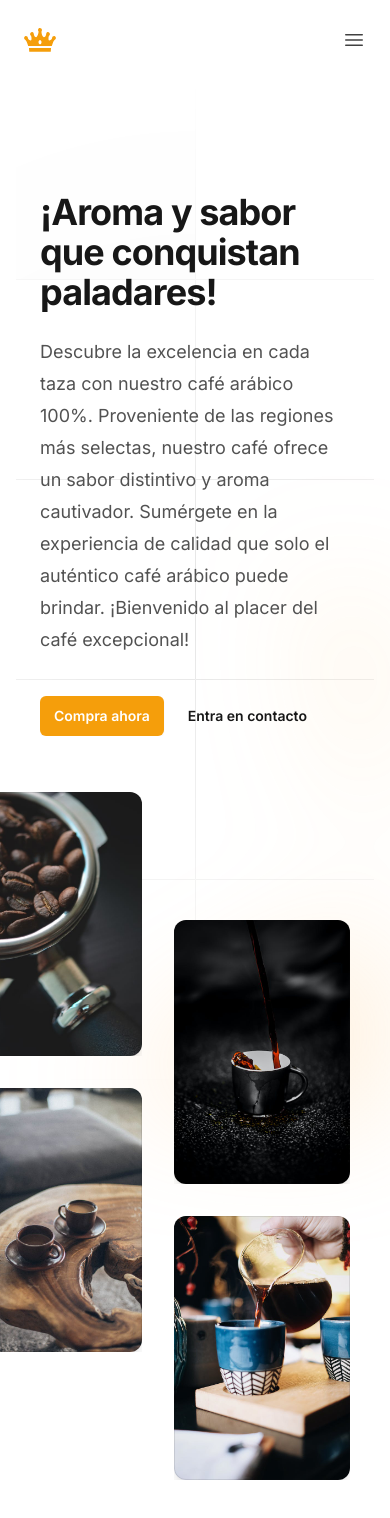
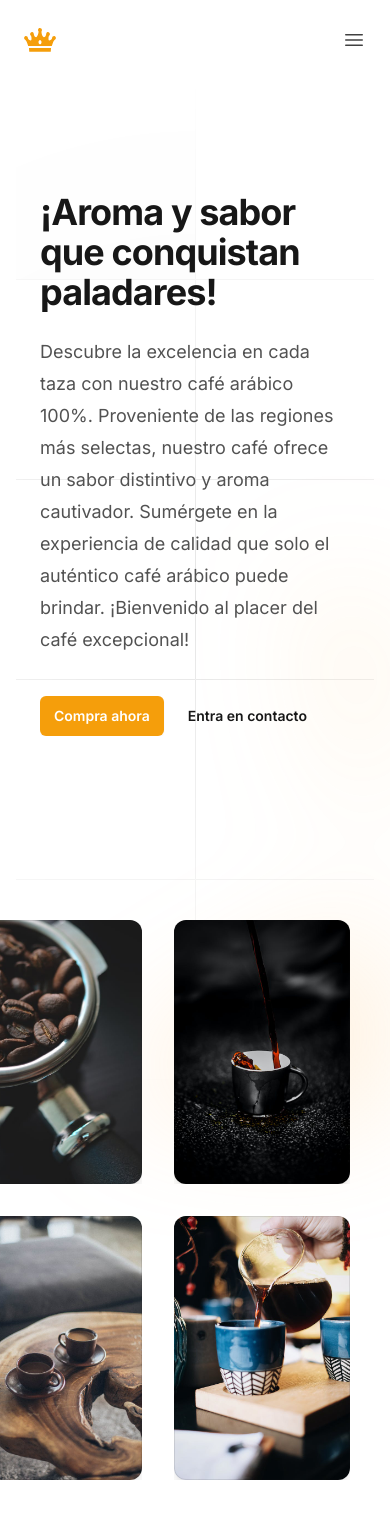
Before and after one commit to leomramos/kaffa-kaffee, a Next.js app: page / in a window 390 px wide. Shown: the top 1518 px of the page. Built offline with nearby package versions, Linux system fonts and the light colour scheme.

Commit message:
refactoring

```diff
--- a/package.json
+++ b/package.json
@@ -12,10 +12,12 @@
     "@headlessui/react": "^1.7.17",
     "@heroicons/react": "^2.0.18",
     "@tailwindcss/aspect-ratio": "^0.4.2",
+    "clsx": "^2.0.0",
     "framer-motion": "^10.16.16",
     "next": "14.0.4",
     "react": "^18",
-    "react-dom": "^18"
+    "react-dom": "^18",
+    "tailwind-merge": "^2.1.0"
   },
   "devDependencies": {
     "@types/node": "^20",
--- /dev/null
+++ b/src/components/Headings.tsx
@@ -0,0 +1,20 @@
+import { cn } from '#/utils'
+
+export function SectionHeading({
+  className = '',
+  children,
+}: {
+  className?: string
+  children: React.ReactNode
+}) {
+  return (
+    <h2
+      className={cn(
+        'text-3xl font-bold tracking-tight text-gray-900 sm:text-4xl',
+        className
+      )}
+    >
+      {children}
+    </h2>
+  )
+}
--- /dev/null
+++ b/src/components/LinkButtons.tsx
@@ -0,0 +1,46 @@
+import { cn } from '#/utils'
+import Link from 'next/link'
+
+const defaultClass =
+  'rounded-md bg-primary-500 px-3.5 py-2.5 text-sm font-semibold text-white shadow-sm hover:bg-primary-400 focus-visible:outline focus-visible:outline-2 focus-visible:outline-offset-2 focus-visible:outline-primary-500'
+
+export function LinkButton({
+  href,
+  className = '',
+  children,
+}: {
+  href: string
+  className?: string
+  children: React.ReactNode
+}) {
+  return (
+    <Link href={href} className={cn(defaultClass, className)}>
+      {children}
+    </Link>
+  )
+}
+
+export function ExternalLinkButton({
+  href,
+  rel = 'external nofollow noreferrer',
+  target = '_blank',
+  className = '',
+  children,
+}: {
+  href: string
+  rel?: string
+  target?: string
+  className?: string
+  children: React.ReactNode
+}) {
+  return (
+    <a
+      href={href}
+      rel={rel}
+      target={target}
+      className={cn(defaultClass, className)}
+    >
+      {children}
+    </a>
+  )
+}
--- a/src/components/index.js
+++ b/src/components/index.js
@@ -1,2 +1,4 @@
+export * from './Headings'
+export * from './LinkButtons'
 export { default as ParallaxWrapper } from './ParallaxWrapper'
 export { default as RevealWrapper } from './RevealWrapper'
--- /dev/null
+++ b/src/utils/index.ts
@@ -0,0 +1,6 @@
+import { ClassValue, clsx } from 'clsx'
+import { twMerge } from 'tailwind-merge'
+
+export function cn(...classes: ClassValue[]) {
+  return twMerge(clsx(classes))
+}
--- a/src/widgets/Contact.tsx
+++ b/src/widgets/Contact.tsx
@@ -1,3 +1,4 @@
+import { SectionHeading } from '#/components'
 import Link from 'next/link'
 
 export default function Contact() {
@@ -18,9 +19,7 @@ export default function Contact() {
       <div className='mx-auto max-w-7xl px-6 lg:flex lg:px-8'>
         <div className='mx-auto grid max-w-3xl grid-cols-1 gap-x-12 gap-y-16 lg:mx-0 lg:min-w-full lg:max-w-none lg:flex-none lg:gap-y-8'>
           <div className='lg:col-end-1 lg:w-full lg:max-w-lg lg:pb-8'>
-            <h2 className='text-3xl font-bold tracking-tight text-gray-900 sm:text-4xl'>
-              Contáctanos
-            </h2>
+            <SectionHeading>Contáctanos</SectionHeading>
             <p className='mt-6 text-xl leading-8 text-gray-600'>
               Descubre la esencia de K’affa Kaffeé a través de nuestro talentoso
               equipo. Estamos aquí para responder tus preguntas, compartir
--- a/src/widgets/Features.tsx
+++ b/src/widgets/Features.tsx
@@ -1,10 +1,9 @@
-import { RevealWrapper } from '#/components'
+import { RevealWrapper, SectionHeading } from '#/components'
 import {
   HeartIcon,
   LightBulbIcon,
   UserGroupIcon,
 } from '@heroicons/react/24/outline'
-import Link from 'next/link'
 
 const features = [
   {
@@ -36,9 +35,9 @@ export default function Features() {
       <div className='mx-auto max-w-7xl px-6 lg:px-8'>
         <div className='mx-auto max-w-2xl lg:mx-0'>
           <RevealWrapper>
-            <h2 className='text-3xl font-bold tracking-tight text-gray-900 sm:text-4xl'>
+            <SectionHeading>
               Descubre los beneficios en cada sorbo
-            </h2>
+            </SectionHeading>
           </RevealWrapper>
           <RevealWrapper delay={0.1}>
             <p className='mt-6 text-lg leading-8 text-gray-600'>
@@ -50,7 +49,7 @@ export default function Features() {
         <div className='mx-auto mt-16 max-w-2xl sm:mt-20 lg:mt-24 lg:max-w-none'>
           <RevealWrapper delay={0.2}>
             <dl className='grid max-w-xl grid-cols-1 gap-x-8 gap-y-16 lg:max-w-none lg:grid-cols-3'>
-              {features.map((feature, index) => (
+              {features.map(feature => (
                 <div key={feature.name} className='flex flex-col'>
                   <dt className='text-base font-semibold leading-7 text-gray-900'>
                     <div className='mb-6 flex h-10 w-10 items-center justify-center rounded-lg bg-primary-500'>
--- a/src/widgets/Hero.tsx
+++ b/src/widgets/Hero.tsx
@@ -1,9 +1,10 @@
-import { ParallaxWrapper, RevealWrapper } from '#/components'
+import { LinkButton, ParallaxWrapper, RevealWrapper } from '#/components'
+import { cn } from '#/utils'
+import Image from 'next/image'
 import Link from 'next/link'
 
-export default function Hero() {
-  return (
-    <main className='max-w-full relative isolate'>
+const Shapes = () => (
+  <>
     <svg
       className='absolute inset-x-0 top-0 -z-10 h-[64rem] w-full stroke-gray-200 [mask-image:radial-gradient(32rem_32rem_at_center,white,transparent)]'
       aria-hidden='true'
@@ -45,6 +46,35 @@ export default function Hero() {
         }}
       />
     </div>
+  </>
+)
+
+const gridCols = [
+  {
+    custom:
+      'ml-auto sm:ml-0 sm:pt-80 lg:order-last lg:pt-36 xl:order-none xl:pt-80',
+    images: [{ src: '/coffee-brigitte-tohm.jpg', alt: '' }],
+  },
+  {
+    custom: 'mr-auto sm:mr-0 sm:pt-52 lg:pt-36',
+    images: [
+      { src: '/coffee-chevanon-photography.jpg', alt: '' },
+      { src: '/coffee-elina-sazonova.jpg', alt: '' },
+    ],
+  },
+  {
+    custom: 'sm:pt-0',
+    images: [
+      { src: '/coffee-lood-goosen.jpg', alt: '' },
+      { src: '/coffee-olof-nyman.jpg', alt: '' },
+    ],
+  },
+]
+
+export default function Hero() {
+  return (
+    <main className='max-w-full relative isolate'>
+      <Shapes />
       <div className='mx-auto max-w-7xl px-6 pb-32 pt-28 sm:pt-36 lg:px-8 lg:pt-20'>
         <div className='mx-auto max-w-2xl gap-x-14 lg:mx-0 lg:flex lg:max-w-none lg:items-center'>
           <div className='relative w-full max-w-xl lg:shrink-0 xl:max-w-2xl'>
@@ -64,13 +94,7 @@ export default function Hero() {
             </RevealWrapper>
             <RevealWrapper delay={0.2}>
               <div className='mt-10 flex items-center gap-x-6'>
-                <Link
-                  href='#product'
-                  className='rounded-md bg-primary-500 px-3.5 py-2.5 text-sm font-semibold text-white shadow-sm hover:bg-primary-400 focus-visible:outline focus-visible:outline-2 focus-visible:outline-offset-2 focus-visible:outline-primary-500'
-                >
-                  Compra ahora
-                </Link>
-
+                <LinkButton href='#product'>Compra ahora</LinkButton>
                 <Link
                   href='#contact'
                   className='text-sm font-semibold leading-6 text-gray-900'
@@ -82,64 +106,27 @@ export default function Hero() {
           </div>
           <ParallaxWrapper flipped intensity={70}>
             <div className='mt-14 flex justify-end gap-8 sm:-mt-44 sm:justify-start sm:pl-20 lg:mt-0 lg:pl-0'>
-              <div className='ml-auto w-44 flex-none space-y-8 pt-32 sm:ml-0 sm:pt-80 lg:order-last lg:pt-36 xl:order-none xl:pt-80'>
-                <RevealWrapper>
+              {gridCols.map(({ custom, images }, i) => (
+                <div
+                  key={i}
+                  className={cn(custom, 'w-44 flex-none space-y-8 pt-32')}
+                >
+                  {images.map((image, j) => (
+                    <RevealWrapper key={j} delay={0.1 * i}>
                       <div className='relative'>
-                    <img
-                      src='/coffee-brigitte-tohm.jpg'
-                      alt=''
+                        <Image
+                          src={image.src}
+                          alt={image.alt}
                           className='aspect-[2/3] w-full rounded-xl bg-gray-900/5 object-cover shadow-lg'
+                          width={175}
+                          height={265}
                         />
                         <div className='pointer-events-none absolute inset-0 rounded-xl ring-1 ring-inset ring-gray-900/10' />
                       </div>
                     </RevealWrapper>
+                  ))}
                 </div>
-
-              <div className='mr-auto w-44 flex-none space-y-8 sm:mr-0 sm:pt-52 lg:pt-36'>
-                <RevealWrapper delay={0.1}>
-                  <div className='relative'>
-                    <img
-                      src='/coffee-chevanon-photography.jpg'
-                      alt=''
-                      className='aspect-[2/3] w-full rounded-xl bg-gray-900/5 object-cover shadow-lg'
-                    />
-                    <div className='pointer-events-none absolute inset-0 rounded-xl ring-1 ring-inset ring-gray-900/10' />
-                  </div>
-                </RevealWrapper>
-                <RevealWrapper delay={0.1}>
-                  <div className='relative'>
-                    <img
-                      src='/coffee-elina-sazonova.jpg'
-                      alt=''
-                      className='aspect-[2/3] w-full rounded-xl bg-gray-900/5 object-cover shadow-lg'
-                    />
-                    <div className='pointer-events-none absolute inset-0 rounded-xl ring-1 ring-inset ring-gray-900/10' />
-                  </div>
-                </RevealWrapper>
-              </div>
-
-              <div className='w-44 flex-none space-y-8 pt-32 sm:pt-0'>
-                <RevealWrapper delay={0.2}>
-                  <div className='relative'>
-                    <img
-                      src='/coffee-lood-goosen.jpg'
-                      alt=''
-                      className='aspect-[2/3] w-full rounded-xl bg-gray-900/5 object-cover shadow-lg'
-                    />
-                    <div className='pointer-events-none absolute inset-0 rounded-xl ring-1 ring-inset ring-gray-900/10' />
-                  </div>
-                </RevealWrapper>
-                <RevealWrapper delay={0.2}>
-                  <div className='relative'>
-                    <img
-                      src='/coffee-olof-nyman.jpg'
-                      alt=''
-                      className='aspect-[2/3] w-full rounded-xl bg-gray-900/5 object-cover shadow-lg'
-                    />
-                    <div className='pointer-events-none absolute inset-0 rounded-xl ring-1 ring-inset ring-gray-900/10' />
-                  </div>
-                </RevealWrapper>
-              </div>
+              ))}
             </div>
           </ParallaxWrapper>
         </div>
```
Also changed, not shown: 1 other file (tests, documents, lock files or other folders). Lines whose indentation alone changed are shown as unchanged.
